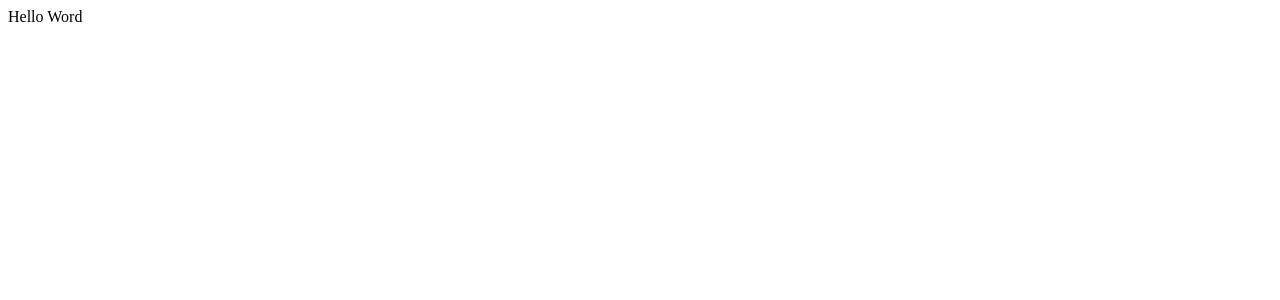
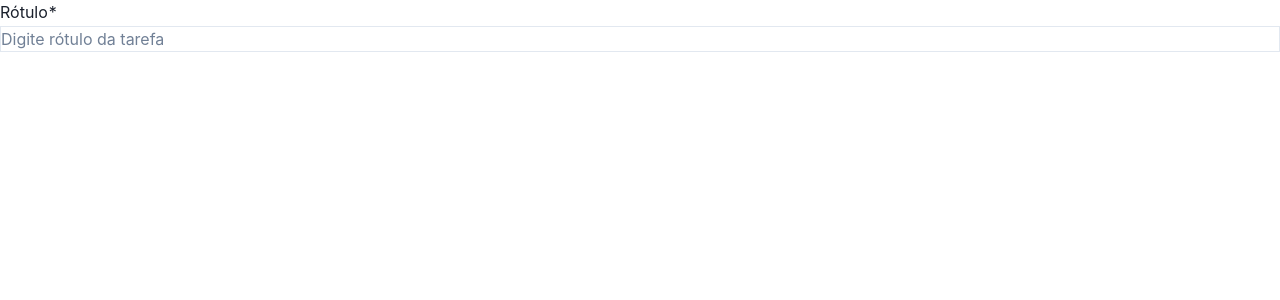
Before and after one commit to pedrolucazx/redux-todo, a React (Vite) app: page / in a window 1280 px wide. Shown: the top 300 px of the page. Built offline with nearby package versions, Linux system fonts and the light colour scheme.

Commit message:
feat: create component form

```diff
--- a/src/App.tsx
+++ b/src/App.tsx
@@ -1,3 +1,9 @@
+import { Form } from "./components/Form";
+
 export function App() {
-  return <div>Hello Word</div>;
+  return (
+    <div>
+      <Form />
+    </div>
+  );
 }
--- /dev/null
+++ b/src/components/Form.tsx
@@ -0,0 +1,23 @@
+import {
+  FormControl,
+  FormLabel,
+  FormErrorMessage,
+  FormHelperText,
+  Input,
+} from "@chakra-ui/react";
+import { useState } from "react";
+
+export function Form() {
+  const [input, setInput] = useState("");
+
+  const handleInputChange = (e) => setInput(e.target.value);
+
+  const isError = input === "";
+
+  return (
+    <FormControl isRequired>
+      <FormLabel htmlFor="rotulo">Rótulo</FormLabel>
+      <Input id="label" placeholder="Digite rótulo da tarefa" />
+    </FormControl>
+  );
+}
--- a/src/main.tsx
+++ b/src/main.tsx
@@ -1,9 +1,13 @@
 import React from "react";
 import ReactDOM from "react-dom/client";
+
+import { ChakraProvider } from "@chakra-ui/react";
 import { App } from "./App";
 
 ReactDOM.createRoot(document.getElementById("root")!).render(
   <React.StrictMode>
-    <App />
+    <ChakraProvider>
+      <App />
+    </ChakraProvider>
   </React.StrictMode>
 );
```
Also changed, not shown: package.json (+7 -0 lines), 1 other file (tests, documents, lock files or other folders).
